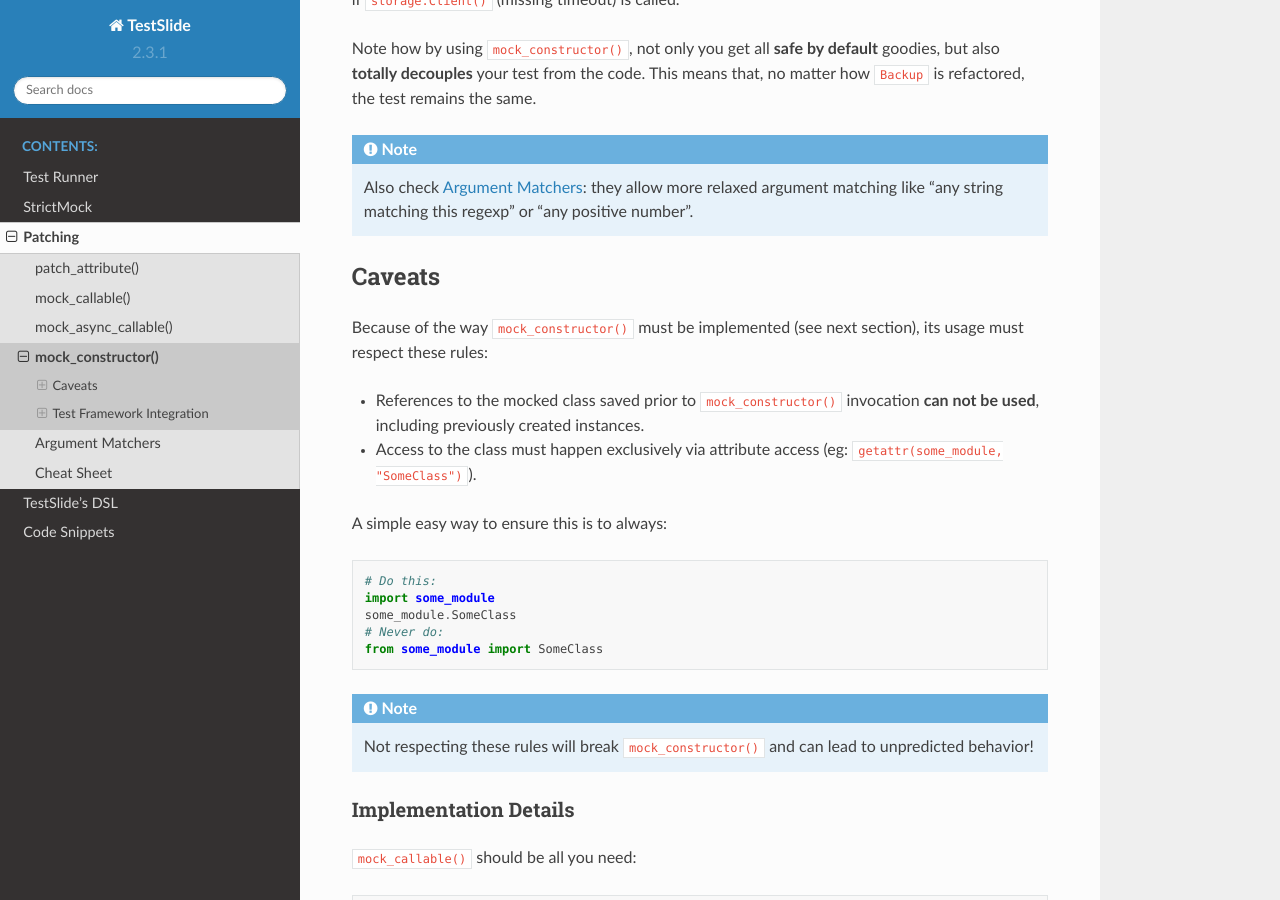
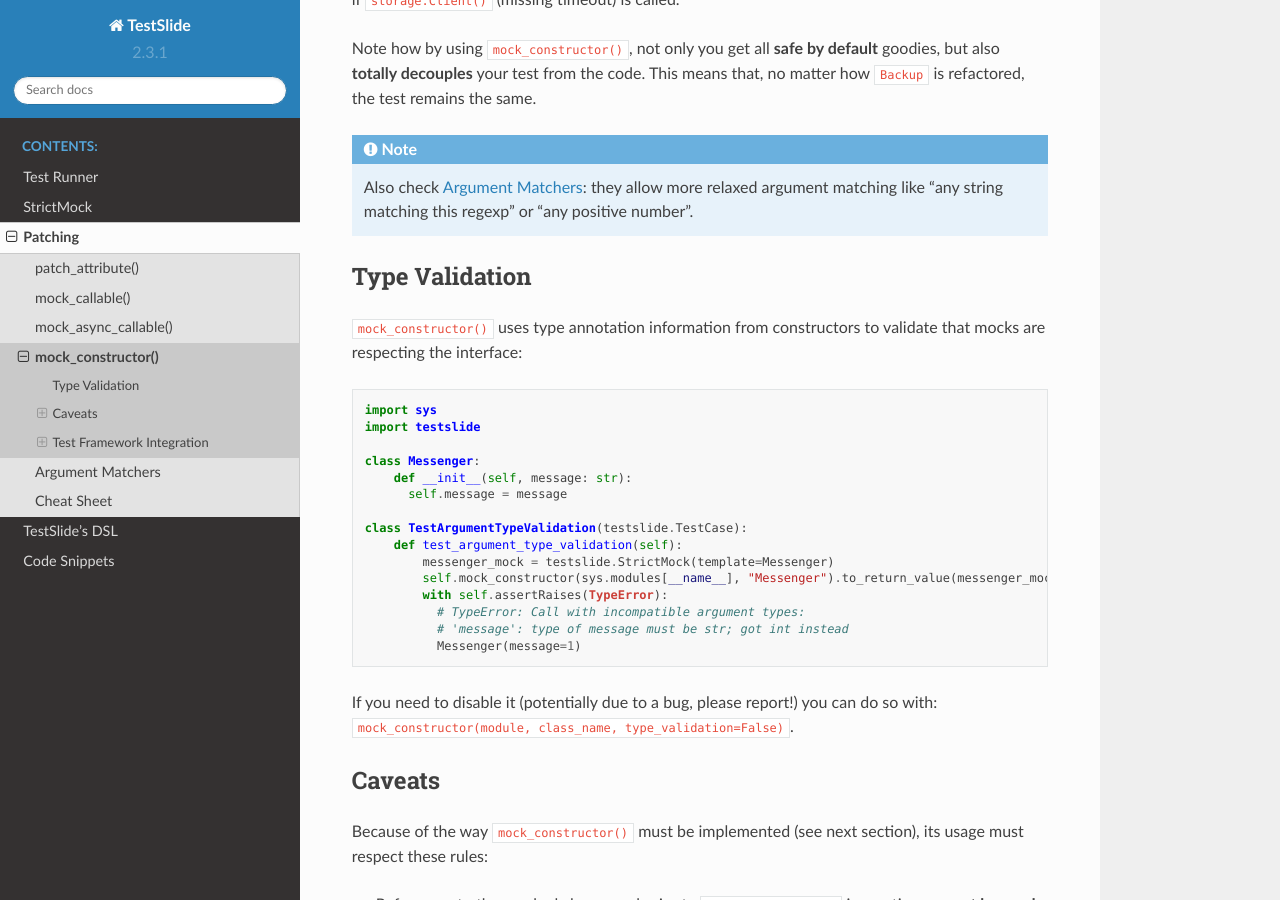
Before and after one commit to facebook/TestSlide, a Sphinx documentation site: the page built from docs/patching/mock_constructor/index.rst, in a window 1280 px wide and 900 px high, scrolled down 1104 px. Built offline with Sphinx 7.4.7 and the Read the Docs theme 2.0.0, drawn with Linux system fonts in a browser that asks for light colours.

Commit message:
Add mock_constructor type validation docs

```diff
--- a/docs/patching/mock_constructor/index.rst
+++ b/docs/patching/mock_constructor/index.rst
@@ -55,6 +55,31 @@
 .. note::
 
   Also check :doc:`../argument_matchers/index`: they allow more relaxed argument matching like "any string matching this regexp" or "any positive number".
+
+Type Validation
+---------------
+
+``mock_constructor()`` uses type annotation information from constructors to validate that mocks are respecting the interface:
+
+.. code-block:: python
+
+  import sys
+  import testslide
+
+  class Messenger:
+      def __init__(self, message: str):
+        self.message = message
+
+  class TestArgumentTypeValidation(testslide.TestCase):
+      def test_argument_type_validation(self):
+          messenger_mock = testslide.StrictMock(template=Messenger)
+          self.mock_constructor(sys.modules[__name__], "Messenger").to_return_value(messenger_mock)
+          with self.assertRaises(TypeError):
+            # TypeError: Call with incompatible argument types:
+            # 'message': type of message must be str; got int instead
+            Messenger(message=1)
+
+If you need to disable it (potentially due to a bug, please report!) you can do so with: ``mock_constructor(module, class_name, type_validation=False)``.
 
 Caveats
 -------
```
